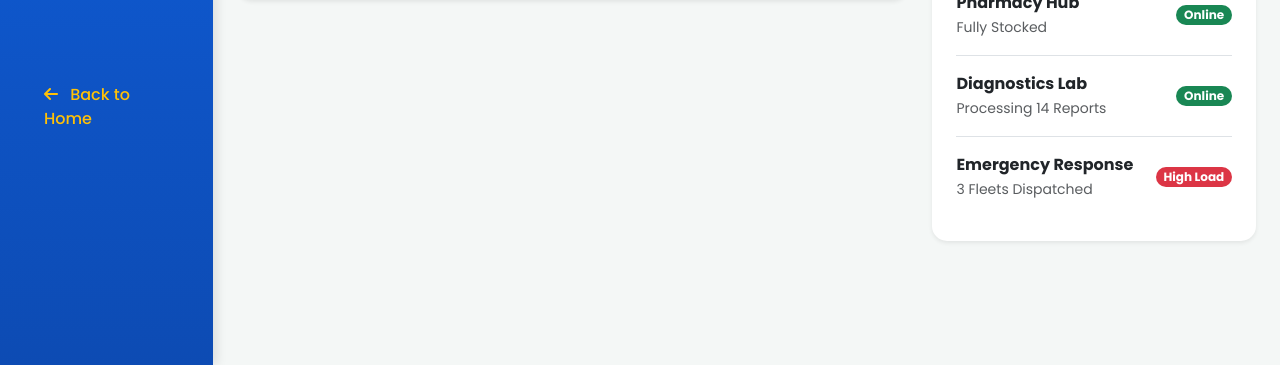
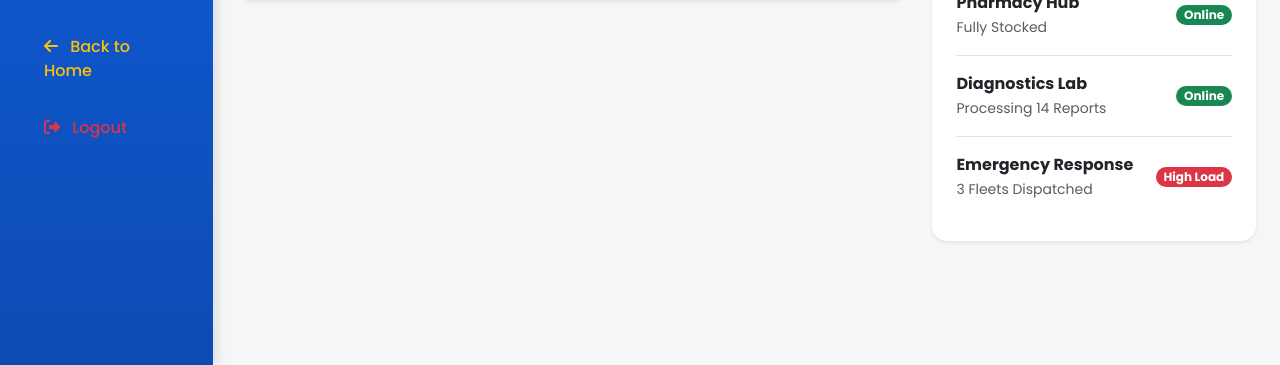
Before and after one commit to sahanatalekar01/careorbit, a Flask app: page /hospital-dashboard in a window 1280 px wide. Shown: the part 435-800 px from the top of the page. Run offline with Flask 3, Linux system fonts and the light colour scheme.

Commit message:
Added hospital, pharmacy, laboratory and ambulance dashboards with appointment fixes

```diff
--- a/app.py
+++ b/app.py
@@ -201,7 +201,7 @@ def doctor_appointments(patient_id):
     patient = Patient.query.get_or_404(patient_id)
 
     return render_template(
-        "appointments.html",
+        "doctor_dashboard.html",
         patient=patient,
         appointments=appointments
     )
@@ -574,17 +574,17 @@ def hospital_dashboard():
 @app.route("/pharmacy-dashboard")
 def pharmacy_dashboard():
     medicines = Medicine.query.all()
-    total_products = len(medicines)
+
+    total_stock = sum(m.stock for m in medicines if m.stock)
     low_stock = Medicine.query.filter(Medicine.stock <= 20).count()
-    total_stock_val = sum(m.stock for m in medicines if m.stock)
 
     return render_template(
         "pharmacy_dashboard.html",
         medicines=medicines,
-        total_products=total_products,
-        low_stock_count=low_stock,
+        total_stock=total_stock,
         pending_orders=12,
-        total_stock=total_stock_val
+        low_stock=low_stock,
+        dispensed_today=0
     )
 
 
@@ -601,6 +601,7 @@ def dispense_medication(appointment_id):
 @app.route("/laboratory-dashboard")
 def laboratory_dashboard():
     tests = LabTest.query.all()
+
     return render_template(
         "laboratory_dashboard.html",
         lab_tests=tests,
@@ -609,17 +610,17 @@ def laboratory_dashboard():
         processing_tests=LabTest.query.filter_by(status="Processing").count()
     )
 
-
 # AMBULANCE DASHBOARD
 @app.route("/ambulance-dashboard")
 def ambulance_dashboard():
     ambulances = AmbulanceUnit.query.all()
+
     return render_template(
         "ambulance_dashboard.html",
         ambulances=ambulances,
         total_fleet=len(ambulances),
-        available_units=AmbulanceUnit.query.filter_by(status="Available").count(),
-        on_mission=AmbulanceUnit.query.filter_by(status="On Mission").count()
+        dispatch_count=AmbulanceUnit.query.filter_by(status="On Mission").count(),
+        available_ambulances=AmbulanceUnit.query.filter_by(status="Available").count()
     )
 
 
--- a/templates/hospital_dashboard.html
+++ b/templates/hospital_dashboard.html
@@ -72,20 +72,40 @@
                     <a class="nav-link" href="/doctor-dashboard"><i class="fa-solid fa-chart-pie me-2"></i> Doctor Panel</a>
                 </li>
                 <li class="nav-item">
-                    <a class="nav-link active" href="#"><i class="fa-solid fa-hotel me-2"></i> Hospital Hub</a>
-                </li>
-                <li class="nav-item">
-                    <a class="nav-link" href="#"><i class="fa-solid fa-prescription-bottle-medical me-2"></i> Pharmacy</a>
-                </li>
-                <li class="nav-item">
-                    <a class="nav-link" href="#"><i class="fa-solid fa-flask-vial me-2"></i> Laboratory</a>
-                </li>
-                <li class="nav-item">
-                    <a class="nav-link" href="#"><i class="fa-solid fa-truck-ramp-box me-2"></i> Ambulance</a>
-                </li>
-                <li class="nav-item mt-5">
-                    <a class="nav-link text-warning" href="/"><i class="fa-solid fa-arrow-left me-2"></i> Back to Home</a>
-                </li>
+    <a class="nav-link active" href="/hospital-dashboard">
+        <i class="fa-solid fa-hotel me-2"></i> Hospital Hub
+    </a>
+</li>
+
+<li class="nav-item">
+    <a class="nav-link" href="/pharmacy-dashboard">
+        <i class="fa-solid fa-prescription-bottle-medical me-2"></i> Pharmacy
+    </a>
+</li>
+
+<li class="nav-item">
+    <a class="nav-link" href="/laboratory-dashboard">
+        <i class="fa-solid fa-flask-vial me-2"></i> Laboratory
+    </a>
+</li>
+
+<li class="nav-item">
+    <a class="nav-link" href="/ambulance-dashboard">
+        <i class="fa-solid fa-truck-ramp-box me-2"></i> Ambulance
+    </a>
+</li>
+<li class="nav-item">
+    <a class="nav-link text-warning" href="/">
+        <i class="fa-solid fa-arrow-left me-2"></i> Back to Home
+    </a>
+</li>
+
+<li class="nav-item">
+    <a class="nav-link text-danger" href="/logout">
+        <i class="fa-solid fa-right-from-bracket me-2"></i> Logout
+    </a>
+</li>
+
             </ul>
         </nav>
 
```
Also changed, not shown: templates/ambulance_dashboard.html (+16 -4 lines), templates/laboratory_dashboard.html (+23 -9 lines), templates/pharmacy_dashboard.html (+29 -6 lines), templates/doctor_appointement.html (renamed from templates/doctor_appointements.html).
